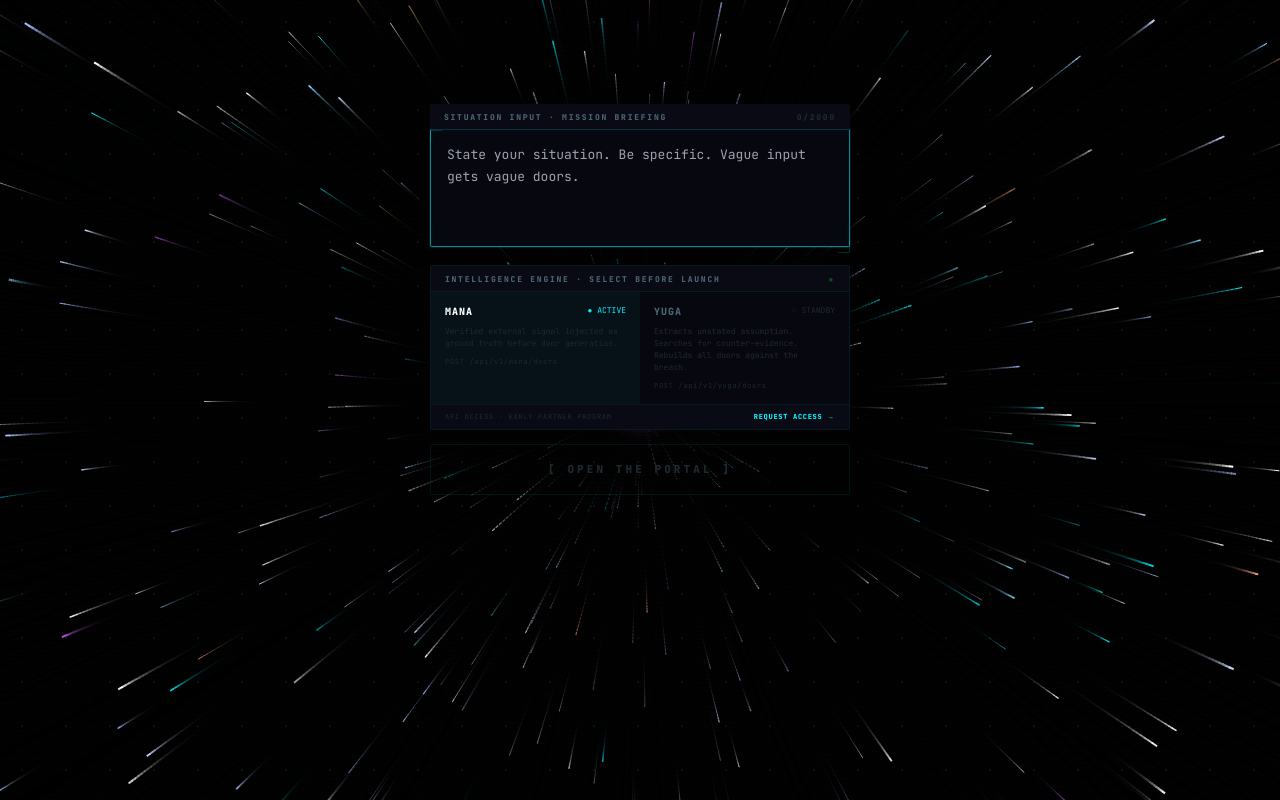
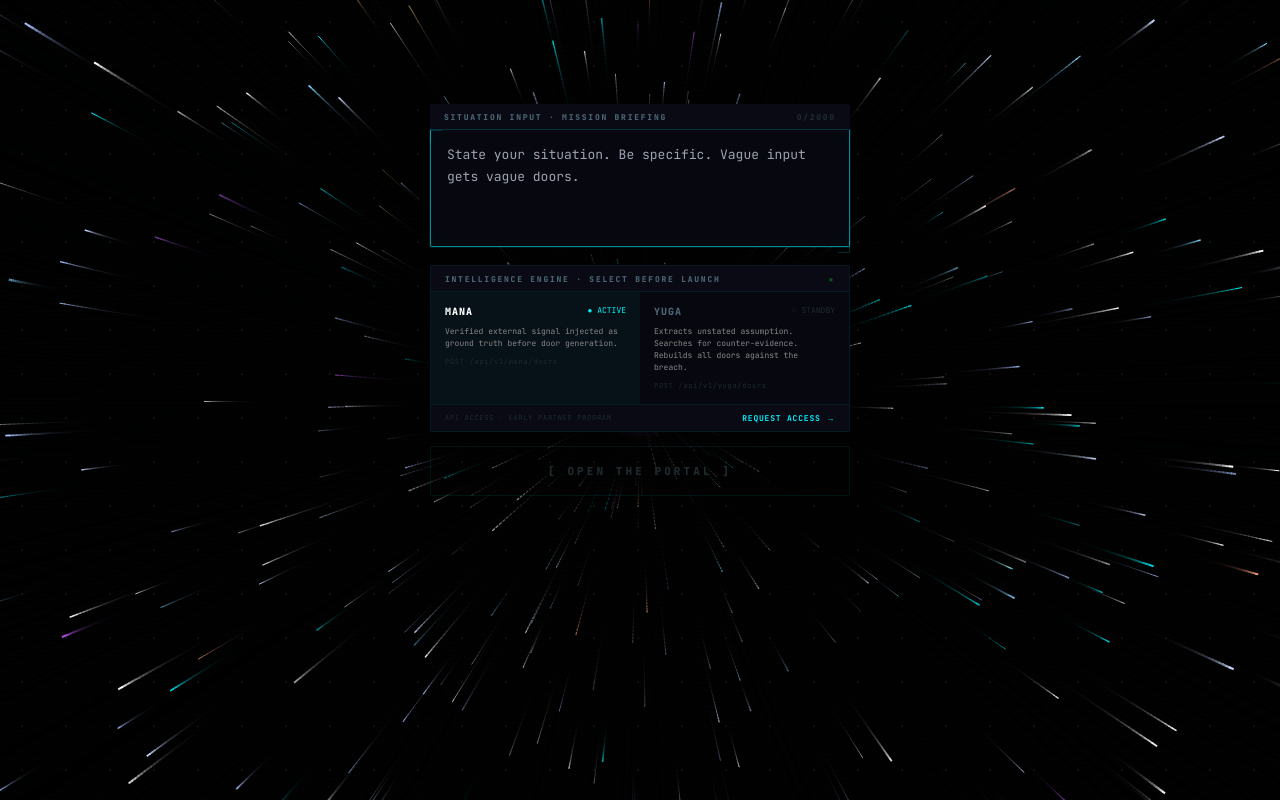
Before and after one commit to Zyvv/zyvv-healthcare, a Next.js app: page / in a window 1280 px wide. Built offline with nearby package versions, Linux system fonts and the light colour scheme.

Commit message:
fix: improve engine description contrast

```diff
--- a/app/page.tsx
+++ b/app/page.tsx
@@ -940,7 +940,7 @@ export default function HomePage() {
                 {version === 'mana' ? '● ACTIVE' : '○ STANDBY'}
               </span>
             </div>
-            <p style={{ fontFamily: 'var(--font-hud)', fontSize: 8, lineHeight: 1.5, color: 'var(--color-text-dim)', marginBottom: 8 }}>
+            <p style={{ fontFamily: 'var(--font-hud)', fontSize: 8, lineHeight: 1.5, color: '#888', marginBottom: 8 }}>
               Verified external signal injected as ground truth before door generation.
             </p>
             <span style={{ fontFamily: 'var(--font-hud)', fontSize: 7, color: 'var(--color-text-dim)', letterSpacing: '0.1em' }}>
@@ -972,7 +972,7 @@ export default function HomePage() {
                 {version === 'yuga' ? '● ACTIVE' : '○ STANDBY'}
               </span>
             </div>
-            <p style={{ fontFamily: 'var(--font-hud)', fontSize: 8, lineHeight: 1.5, color: 'var(--color-text-dim)', marginBottom: 8 }}>
+            <p style={{ fontFamily: 'var(--font-hud)', fontSize: 8, lineHeight: 1.5, color: '#888', marginBottom: 8 }}>
               Extracts unstated assumption. Searches for counter-evidence. Rebuilds all doors against the breach.
             </p>
             <span style={{ fontFamily: 'var(--font-hud)', fontSize: 7, color: 'var(--color-text-dim)', letterSpacing: '0.1em' }}>
@@ -990,9 +990,13 @@ export default function HomePage() {
           <span style={{ fontFamily: 'var(--font-hud)', fontSize: 7, letterSpacing: '0.1em', color: 'var(--color-text-dim)' }}>
             API ACCESS · EARLY PARTNER PROGRAM
           </span>
-          <span style={{ fontFamily: 'var(--font-hud)', fontSize: 7, letterSpacing: '0.1em', color: '#00F5FF', fontWeight: 900 }}>
+          <a
+            href="mailto:zyvv.contact@gmail.com?subject=ZYVV%20API%20Access%20Request&body=Name%3A%0ACompany%3A%0AUse%20case%3A%0AEngine%20needed%20(MANA%2FYUGA%2FBoth)%3A"
+            className="font-mono text-[8px] font-bold tracking-[0.1em] text-[#00F5FF] hover:opacity-70 transition-opacity"
+            style={{ textDecoration: 'none' }}
+          >
             REQUEST ACCESS →
-          </span>
+          </a>
         </div>
       </div>
 
```
